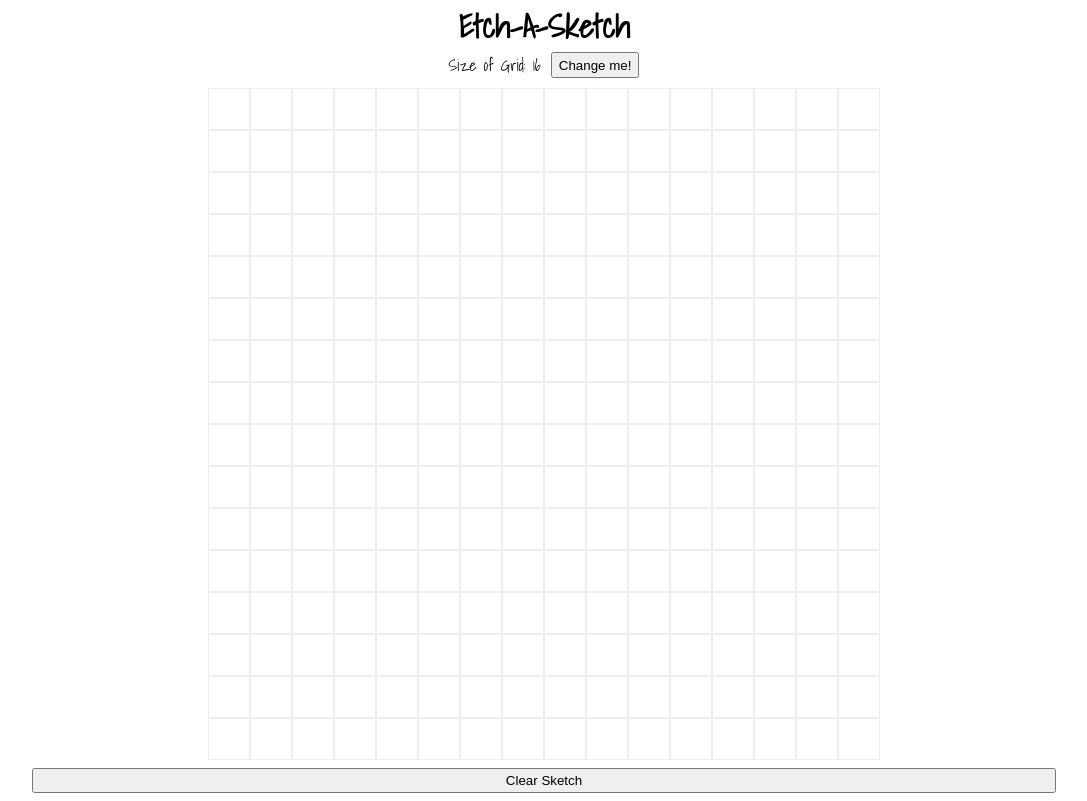
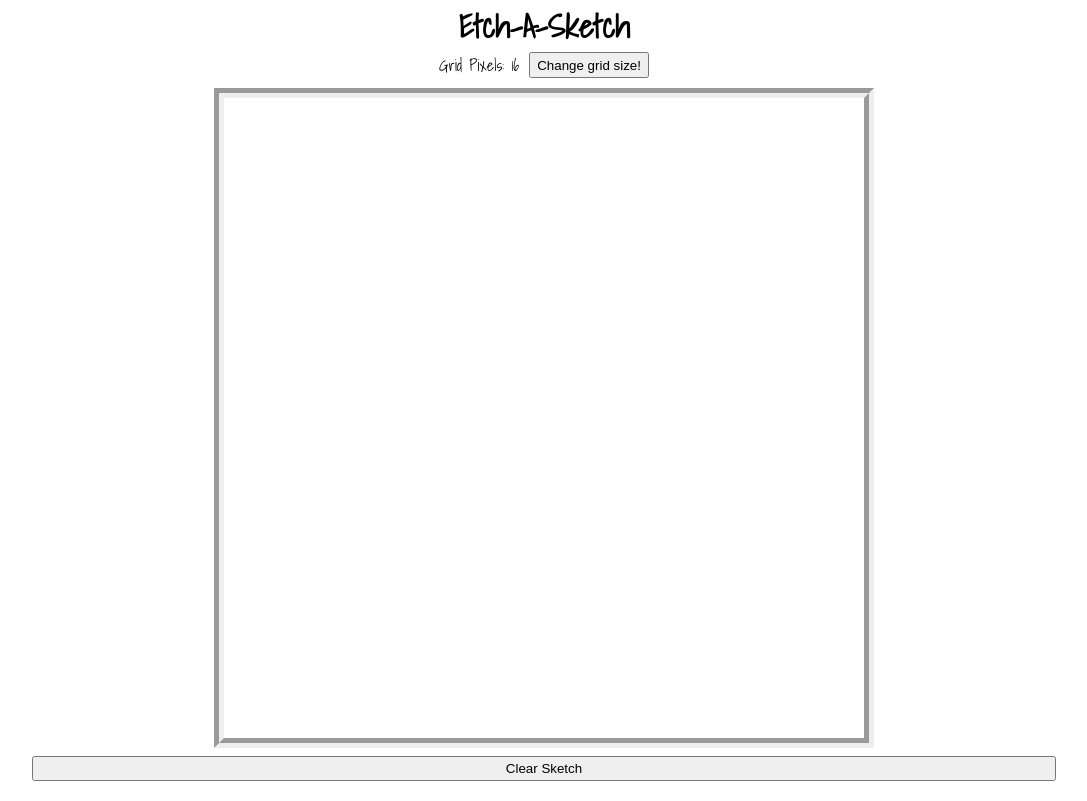
Before and after one commit to arianna-caow/etch-a-sketch, a plain HTML site: page index.html in a window 1280 px wide. Shown: the whole page, without its empty margins (96-1183 px from the left). Drawn offline with Linux system fonts and the light colour scheme.

Commit message:
fixed borders

```diff
--- a/index.html
+++ b/index.html
@@ -14,8 +14,8 @@
     <h1>Etch-A-Sketch</h1>
 
     <div class="sizeContainer" id="sizeContainer">
-        <p id="sizeNum">Size of Grid: 16</p>
-        <button id="sizeButton">Change me!</button>
+        <p id="sizeNum">Grid Pixels: 16</p>
+        <button id="sizeButton">Change grid size!</button>
     </div>
     <div id="container"></div>
     <div id="resetContainer">
--- a/javascript.js
+++ b/javascript.js
@@ -1,26 +1,50 @@
+const outerContainer = document.querySelector("#container");
+
 function createGrid(side){
-    const outerContainer = document.querySelector("#container");
     for (let row = 0; row < side; row++) {
         const container = document.createElement("div");
         container.classList.add("row");
         for(let col = 0; col < side; col++){
             const div = document.createElement('div');
-            let size = 80/side;
-            div.style.minWidth= `${size}vh`;
-            div.style.paddingBottom=`${size}vh`;
-            div.style.border="1px ridge"
+            setBorderWidth(div,side);
             div.classList.add('square');
+            div.setAttribute("id","100");
             container.appendChild(div);
         }
         outerContainer.appendChild(container);
     }
 }
+// 2 w 641px
+// h 544.5px
+// 10 w 641px
+// h 522.656
+// 20 532.5
+
+
+function setBorderWidth(div,side){
+    let size = .8*smallerScreenSize()/side;
+    console.log(size);
+    // let borderWidth = 1/side;
+    // console.log(borderWidth);
+    div.style.minWidth= `${size}px`;
+    div.style.paddingBottom=`${size}px`;
+    // div.style.borderWidth = `${borderWidth}px ${borderWidth}px 0 0`;
+    div.style.border="0";
+}
+function smallerScreenSize(){
+    return (window.innerWidth > window.innerHeight) ?
+        window.innerHeight
+        :window.innerWidth;
+}
 
 function changeColor(){
     const squares = document.querySelectorAll('.square');
     squares.forEach(square => {
-        square.addEventListener('mouseover', () => {
-            square.style.backgroundColor="#63666A";
+        square.addEventListener('mouseenter', () => {
+            let shade = square.id;
+            shade=(Number(shade)-10);
+            square.setAttribute("id",shade);
+            square.style.backgroundColor=("hsl(0,0%,"+shade+"%)");
         });
     });
 }
@@ -29,10 +53,10 @@ function reset(){
     const squares = document.querySelectorAll('.square');
     squares.forEach(square => {
         square.style.backgroundColor="white";
+        square.id="100";
     });
 }
 function clearAll(){
-    const outerContainer = document.querySelector("#container");
     const container = document.querySelectorAll('.row');
     container.forEach(c => {
         outerContainer.removeChild(c);
@@ -47,7 +71,7 @@ size.addEventListener("click", () => {
         gridSize = prompt("Enter a valid grid size between 1 to 100", "Note: Your drawing will be erased");
     }
     reset();
-    sizeNum.textContent=`Size of Grid: ${gridSize}`;
+    sizeNum.textContent=`Grid Pixels: ${gridSize}`;
     clearAll();
     createGrid(gridSize);
     changeColor();
--- a/style.css
+++ b/style.css
@@ -2,21 +2,23 @@ html, body{
     margin:0;
     height:100%;
     width:100%;
+    text-align:center;
+    font-family: "Shadows Into Light", sans-serif;
 }
 h1,p {
-    text-align:center;
     margin:0;
-    font-family: "Shadows Into Light", sans-serif;
+
 }
 .square{
-    min-width:5vh; /* 80/size vh */
-    padding-bottom:5vh; /*sets height equal to width*/
-    border:1px dotted; /*takes up pixels too*/
+    margin:0;
+    min-width:5vh;
+    padding-bottom:5vh;
+    border:.01vh dotted; /*takes up pixels too*/
 }
 
 #container{
-    display:flex;
-    flex-direction:column;
+    display:inline-block;
+    border:10px groove;
     /* justify-content:center; */
 }
 
```
